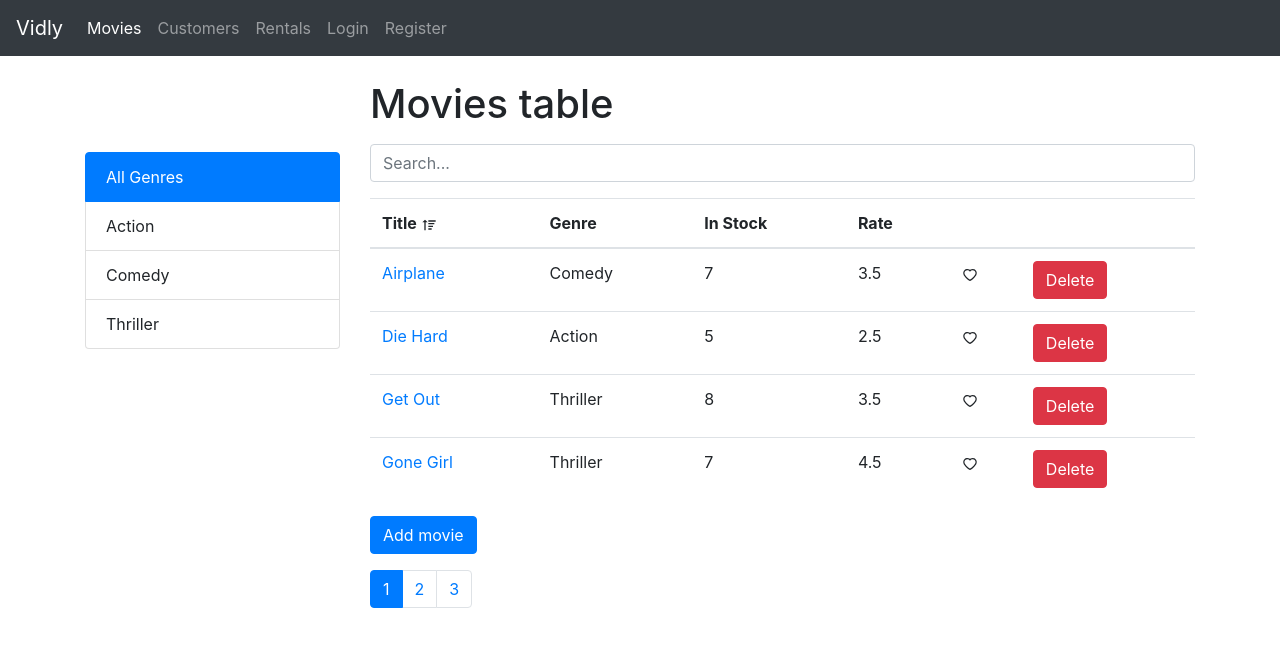
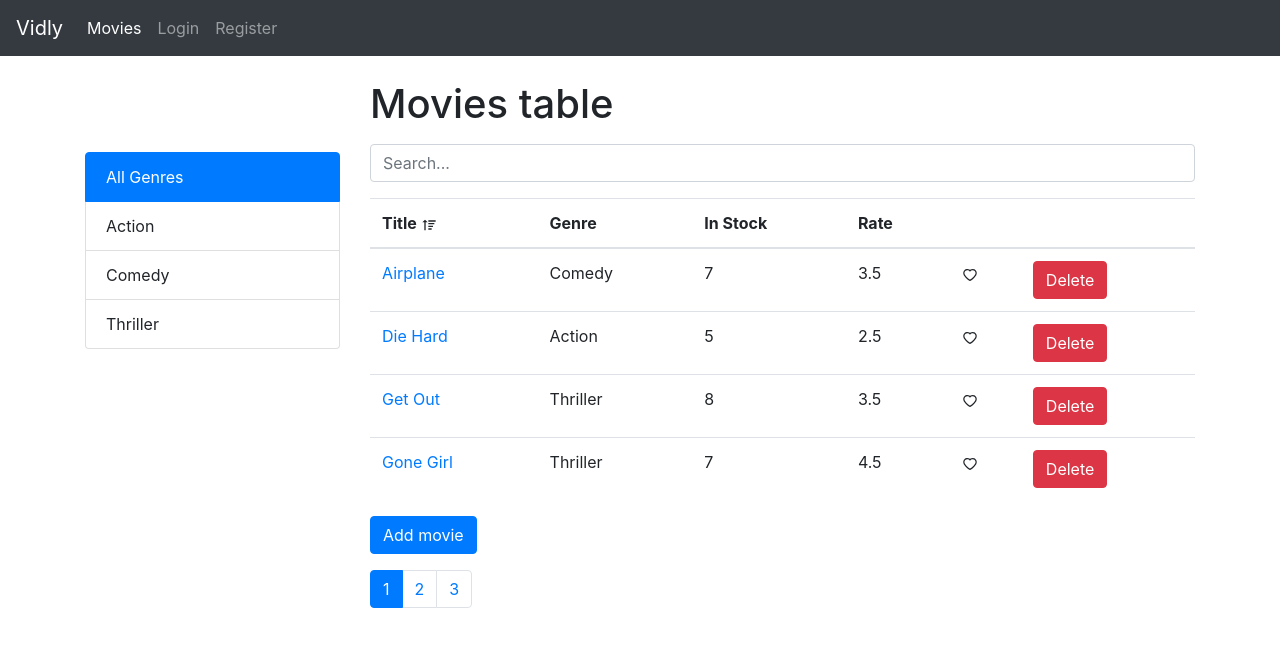
Before and after one commit to Jumaruba/MovieRate, a React (Create React App) app: page /movies in a window 1280 px wide. Shown: the top 646 px of the page. Built offline with nearby package versions, Linux system fonts and the light colour scheme.

Commit message:
remove customers and rentals

```diff
--- a/src/App.js
+++ b/src/App.js
@@ -22,8 +22,6 @@ const App = () => {
           <Route path="/register" component={RegisterForm} />
           <Route path="/login" component={LoginForm} />
           <Route path="/movies/:id" component={MovieForm} />
-          <Route path="/customers" component={Customers} />
-          <Route path="/rentals" component={Rentals} />
           <Route path="/not-found" component={NotFound} />
           <Route path="/movies" component={Movie} />
           <Redirect from="/" exact to="/movies" url="/movies" />
--- a/src/Customers.jsx
+++ /dev/null
@@ -1,11 +0,0 @@
-import React, { Component } from 'react';
-
-class Customers extends Component {
-    render() {
-        return (
-            <h1> Customers </h1>
-        );
-    }
-}
-
-export default Customers ;
--- a/src/navbar.jsx
+++ b/src/navbar.jsx
@@ -6,8 +6,6 @@ class NavBar extends Component {
     activeOption: "Movies",
     barOptions: [
       { name: "Movies", path: "/Movies" },
-      { name: "Customers", path: "/Customers" },
-      { name: "Rentals", path: "/Rentals" },
       {name: "Login", path:"/login"},
       {name: "Register", path:"/register"}
     ],
--- a/src/rentals.jsx
+++ /dev/null
@@ -1,11 +0,0 @@
-import React, { Component } from 'react';
-
-class Rentals extends Component {
-    render() {
-        return (
-            <h1>Rentals</h1>
-        );
-    }
-}
-
-export default Rentals;
```
